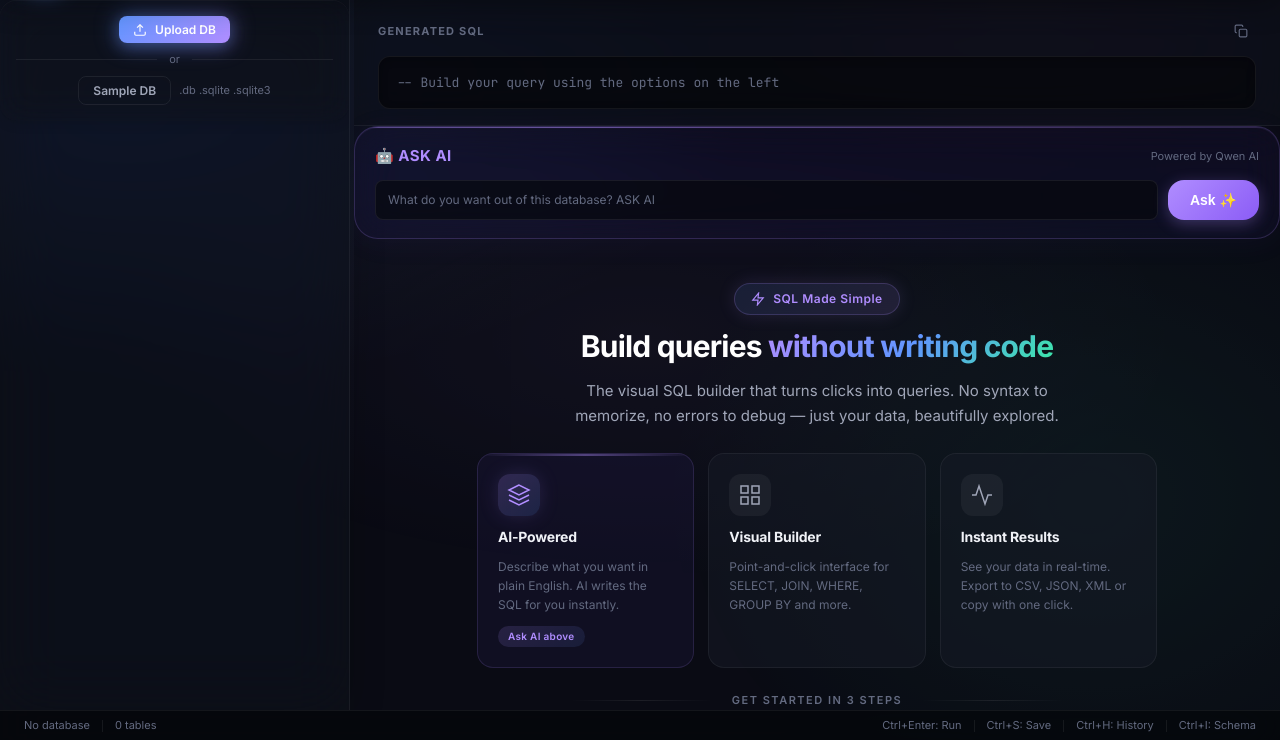
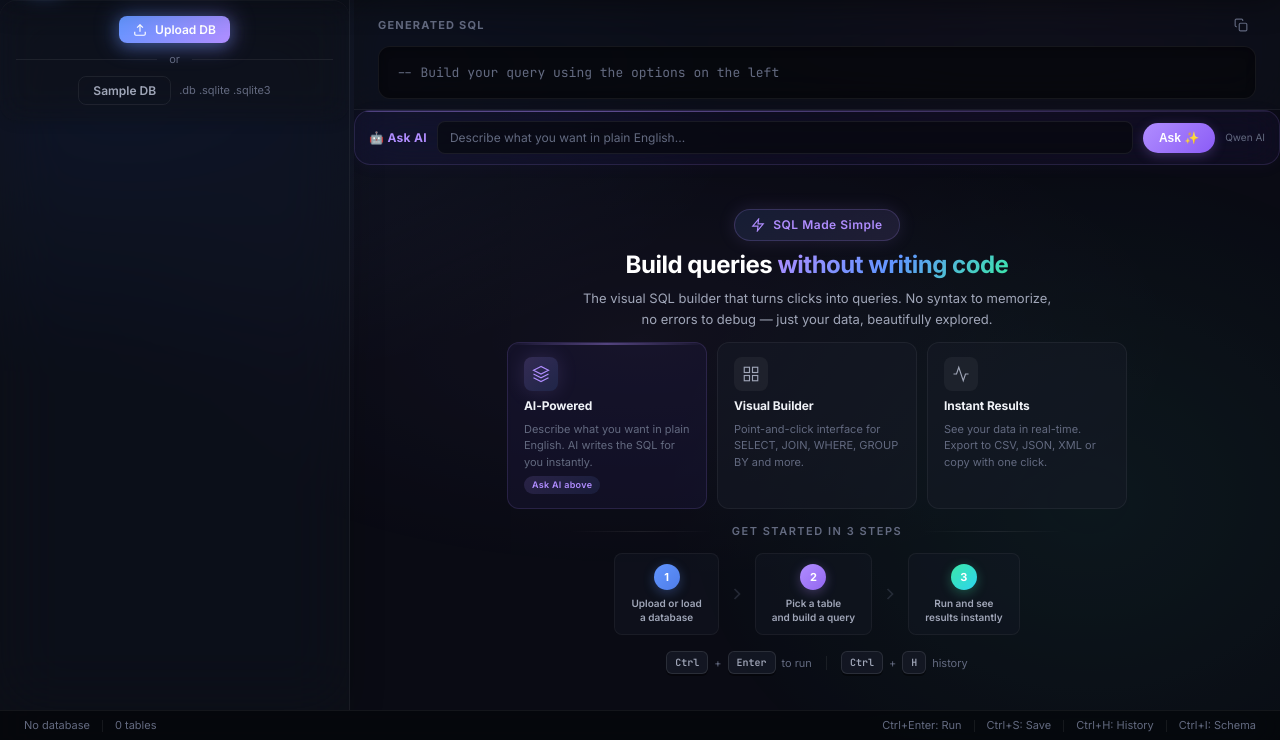
Before and after one commit to anirudhagwl/hello-sql, a Flask app: page / in a window 1280 px wide. Shown: the part 60-800 px from the top of the page. Run offline with Flask 3, Linux system fonts and the light colour scheme; some libraries are stand-ins or nearby versions.

Commit message:
Make AI bar compact and fit hero section without scrolling
Redesign AI section as a single-line compact bar with label, input, and
button inline. Reduce font sizes, padding, and gaps across the entire
hero section so all content (badge, headline, feature cards, steps, and
shortcuts) fits on screen without requiring any scrolling.

```diff
--- a/static/css/style.css
+++ b/static/css/style.css
@@ -1093,7 +1093,7 @@ select { cursor: pointer; }
 
 /* SQL Bar */
 .sql-bar {
-    padding: 16px 24px;
+    padding: 10px 24px;
     border-bottom: 1px solid rgba(255, 255, 255, 0.06);
     background: rgba(15, 18, 25, 0.65);
     backdrop-filter: blur(20px) saturate(180%);
@@ -1105,7 +1105,7 @@ select { cursor: pointer; }
     display: flex;
     align-items: center;
     justify-content: space-between;
-    margin-bottom: 10px;
+    margin-bottom: 6px;
 }
 
 .sql-bar-label {
@@ -1449,9 +1449,9 @@ select { cursor: pointer; }
     flex-direction: column;
     align-items: center;
     justify-content: center;
-    min-height: 100%;
-    gap: 12px;
-    padding: 32px 40px;
+    height: 100%;
+    gap: 8px;
+    padding: 20px 40px;
     animation: heroFadeIn 0.8s var(--ease-spring);
     position: relative;
 }
@@ -1483,10 +1483,10 @@ select { cursor: pointer; }
 }
 
 .empty-state h3 {
-    font-size: 30px;
+    font-size: 24px;
     font-weight: 800;
     color: #fff;
-    letter-spacing: -0.8px;
+    letter-spacing: -0.5px;
     text-align: center;
     line-height: 1.3;
 }
@@ -1499,33 +1499,32 @@ select { cursor: pointer; }
 }
 
 .empty-state > p {
-    font-size: 15px;
+    font-size: 13px;
     color: var(--text-secondary);
     text-align: center;
-    max-width: 500px;
-    line-height: 1.7;
-    margin-bottom: 4px;
+    max-width: 480px;
+    line-height: 1.6;
 }
 
 /* Feature Cards */
 .feature-cards {
     display: grid;
     grid-template-columns: repeat(3, 1fr);
-    gap: 14px;
+    gap: 10px;
     width: 100%;
-    max-width: 680px;
-    margin: 8px 0;
+    max-width: 620px;
+    margin: 4px 0;
 }
 
 .feature-card {
     display: flex;
     flex-direction: column;
     align-items: flex-start;
-    gap: 10px;
-    padding: 20px;
+    gap: 6px;
+    padding: 14px 16px;
     background: rgba(22, 26, 38, 0.5);
     border: 1px solid rgba(255, 255, 255, 0.06);
-    border-radius: var(--r-lg);
+    border-radius: var(--r-md);
     transition: all 0.3s var(--ease);
     cursor: default;
     position: relative;
@@ -1573,15 +1572,19 @@ select { cursor: pointer; }
 }
 
 .feature-card-icon {
-    width: 42px;
-    height: 42px;
+    width: 34px;
+    height: 34px;
     display: flex;
     align-items: center;
     justify-content: center;
-    border-radius: var(--r-md);
+    border-radius: var(--r-sm);
     background: rgba(255, 255, 255, 0.05);
     color: var(--text-secondary);
     flex-shrink: 0;
+}
+.feature-card-icon svg {
+    width: 18px;
+    height: 18px;
 }
 
 .feature-card-icon.ai-glow {
@@ -1591,30 +1594,29 @@ select { cursor: pointer; }
 }
 
 .feature-card h4 {
-    font-size: 14px;
+    font-size: 12px;
     font-weight: 700;
     color: var(--text);
-    letter-spacing: -0.2px;
+    letter-spacing: -0.1px;
 }
 
 .feature-card p {
-    font-size: 12px;
-    color: var(--text-muted);
-    line-height: 1.6;
+    font-size: 11px;
+    color: var(--text-muted);
+    line-height: 1.5;
     margin: 0;
 }
 
 .feature-tag {
     display: inline-flex;
     align-items: center;
-    padding: 3px 10px;
+    padding: 2px 8px;
     border-radius: var(--r-full);
     background: linear-gradient(135deg, rgba(176, 141, 255, 0.15), rgba(97, 149, 255, 0.1));
     color: var(--purple);
-    font-size: 10px;
+    font-size: 9px;
     font-weight: 600;
     letter-spacing: 0.3px;
-    margin-top: 2px;
 }
 
 /* Hero Divider */
@@ -1624,7 +1626,7 @@ select { cursor: pointer; }
     gap: 16px;
     width: 100%;
     max-width: 500px;
-    margin: 4px 0;
+    margin: 2px 0;
 }
 
 .hero-divider::before,
@@ -1658,12 +1660,12 @@ select { cursor: pointer; }
     display: flex;
     flex-direction: column;
     align-items: center;
-    gap: 8px;
-    padding: 14px 20px;
+    gap: 6px;
+    padding: 10px 16px;
     background: rgba(22, 26, 38, 0.4);
     border: 1px solid rgba(255, 255, 255, 0.05);
-    border-radius: var(--r-md);
-    min-width: 120px;
+    border-radius: var(--r-sm);
+    min-width: 100px;
     transition: all 0.3s var(--ease);
     cursor: default;
 }
@@ -1681,13 +1683,13 @@ select { cursor: pointer; }
 }
 
 .empty-step-num {
-    width: 30px;
-    height: 30px;
+    width: 26px;
+    height: 26px;
     display: flex;
     align-items: center;
     justify-content: center;
     border-radius: 50%;
-    font-size: 12px;
+    font-size: 11px;
     font-weight: 800;
     color: white;
 }
@@ -1697,11 +1699,11 @@ select { cursor: pointer; }
 .empty-step:nth-child(5) .empty-step-num { background: linear-gradient(135deg, #3be8a8, #2dd4f0); box-shadow: 0 3px 12px rgba(59, 232, 168, 0.3); }
 
 .empty-step-label {
-    font-size: 11px;
+    font-size: 10px;
     font-weight: 600;
     color: var(--text-secondary);
     text-align: center;
-    line-height: 1.5;
+    line-height: 1.4;
 }
 
 .shortcut-hints {
@@ -2353,16 +2355,16 @@ select { cursor: pointer; }
     color: var(--cyan);
 }
 
-/* === AI Section — premium glass === */
+/* === AI Section — compact inline bar === */
 .ai-section {
     background: rgba(97, 62, 200, 0.06);
     backdrop-filter: blur(20px) saturate(150%);
     -webkit-backdrop-filter: blur(20px) saturate(150%);
-    border: 1px solid rgba(176, 141, 255, 0.2);
-    border-radius: var(--r-xl);
-    padding: 18px 20px;
-    margin-bottom: 12px;
-    box-shadow: 0 4px 30px rgba(97, 62, 200, 0.06), inset 0 1px 0 rgba(176, 141, 255, 0.08);
+    border: 1px solid rgba(176, 141, 255, 0.15);
+    border-radius: var(--r-lg);
+    padding: 10px 14px;
+    margin-bottom: 8px;
+    box-shadow: 0 2px 16px rgba(97, 62, 200, 0.05);
     position: relative;
     overflow: hidden;
 }
@@ -2384,6 +2386,12 @@ select { cursor: pointer; }
     50% { transform: translateX(25%); }
 }
 
+.ai-compact-row {
+    display: flex;
+    align-items: center;
+    gap: 10px;
+}
+
 .ai-header {
     display: flex;
     justify-content: space-between;
@@ -2392,9 +2400,11 @@ select { cursor: pointer; }
 }
 .ai-label {
     font-weight: 700;
-    font-size: 15px;
+    font-size: 12px;
     color: var(--purple);
-    letter-spacing: 0.5px;
+    letter-spacing: 0.3px;
+    white-space: nowrap;
+    flex-shrink: 0;
 }
 .ai-key-btn {
     background: none;
@@ -2411,9 +2421,11 @@ select { cursor: pointer; }
     background: rgba(255, 255, 255, 0.06);
 }
 .ai-powered-by {
-    font-size: 11px;
+    font-size: 10px;
     color: var(--text-muted);
     font-weight: 400;
+    white-space: nowrap;
+    flex-shrink: 0;
 }
 .ai-input-row {
     display: flex;
@@ -2421,14 +2433,15 @@ select { cursor: pointer; }
 }
 .ai-input {
     flex: 1;
-    padding: 12px 16px;
-    border: 1px solid rgba(176, 141, 255, 0.25);
-    border-radius: var(--r-lg);
-    font-size: 13px;
+    padding: 8px 14px;
+    border: 1px solid rgba(176, 141, 255, 0.2);
+    border-radius: var(--r-full);
+    font-size: 12px;
     font-family: inherit;
     background: rgba(22, 26, 38, 0.6);
     color: var(--text);
     transition: border-color 0.2s, box-shadow 0.2s;
+    min-width: 0;
 }
 .ai-input::placeholder {
     color: var(--text-muted);
@@ -2439,17 +2452,18 @@ select { cursor: pointer; }
     box-shadow: 0 0 0 3px rgba(176, 141, 255, 0.15), 0 0 20px rgba(176, 141, 255, 0.08);
 }
 .btn-ai-send {
-    padding: 12px 22px;
+    padding: 8px 16px;
     background: linear-gradient(135deg, #b08dff, #8b5cf6);
     color: #fff;
     border: none;
-    border-radius: var(--r-lg);
+    border-radius: var(--r-full);
     font-weight: 700;
-    font-size: 14px;
+    font-size: 12px;
     cursor: pointer;
     white-space: nowrap;
+    flex-shrink: 0;
     transition: all 0.2s var(--ease);
-    box-shadow: 0 4px 15px rgba(176, 141, 255, 0.3);
+    box-shadow: 0 3px 12px rgba(176, 141, 255, 0.25);
 }
 .btn-ai-send:hover {
     background: linear-gradient(135deg, #c4a8ff, #9d73fa);
--- a/templates/index.html
+++ b/templates/index.html
@@ -401,13 +401,11 @@
 
             <!-- AI Section -->
             <div class="ai-section" id="aiSection">
-                <div class="ai-header">
-                    <span class="ai-label">&#129302; ASK AI</span>
-                    <span class="ai-powered-by">Powered by Qwen AI</span>
-                </div>
-                <div class="ai-input-row">
-                    <input type="text" id="aiInput" class="ai-input" placeholder="What do you want out of this database? ASK AI" onkeydown="if(event.key==='Enter')askAI()">
+                <div class="ai-compact-row">
+                    <span class="ai-label">&#129302; Ask AI</span>
+                    <input type="text" id="aiInput" class="ai-input" placeholder="Describe what you want in plain English..." onkeydown="if(event.key==='Enter')askAI()">
                     <button class="btn-ai-send" onclick="askAI()">Ask &#10024;</button>
+                    <span class="ai-powered-by">Qwen AI</span>
                 </div>
                 <div id="aiResponse" class="ai-response" style="display:none;">
                     <div id="aiThinking" class="ai-thinking" style="display:none;">
```
